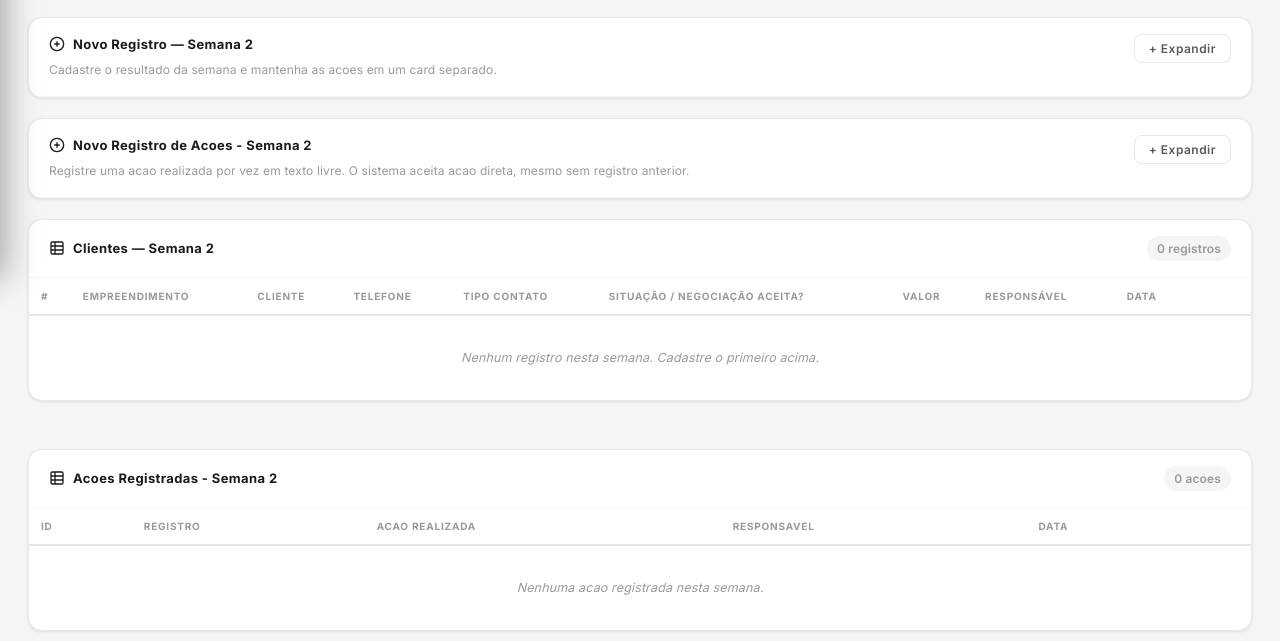
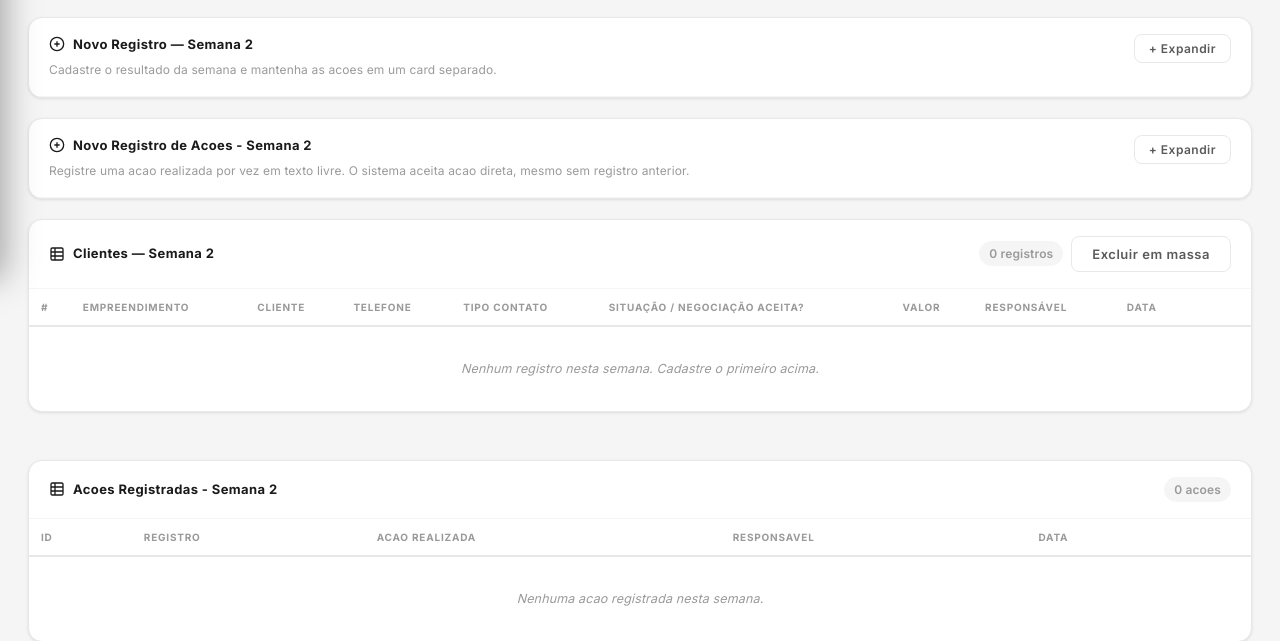
Before and after one commit to bWS7/build_flow, a Flask app: page /relacionamento/?semana=2 in a window 1280 px wide. Shown: the part 522-1163 px from the top of the page. Run offline with Flask 3, Linux system fonts and the light colour scheme; the visitor is signed in with stand-in values (Sample User, id 1); data comes from the database, SQL or seed files in the repository; data that the repository does not hold is empty; parts of the project's set-up code (start-up, migrations or seed data) failed here and were passed over; some libraries are stand-ins or nearby versions.

Commit message:
Corrige exclusoes em massa por semana

```diff
--- a/app/models/investidor.py
+++ b/app/models/investidor.py
@@ -18,6 +18,7 @@ SITUACAO_INVESTIDOR_OPCOES = (
 TIPO_VENDA_OPCOES = (
     'A VISTA / DIRETA',
     'DIRETA',
+    'FINANCIADA',
     'INDIRETA',
     'PARCERIA',
     'REPASSE',
--- a/app/routes/investidores.py
+++ b/app/routes/investidores.py
@@ -44,6 +44,11 @@ TIPO_VENDA_ALIAS = {
     'AVISTA / DIRETA': 'A VISTA / DIRETA',
     'AVISTA DIRETA': 'A VISTA / DIRETA',
     'DIRETA': 'DIRETA',
+    'FINANCIADA': 'FINANCIADA',
+    'FINANCIADO': 'FINANCIADA',
+    'FINANCIAMENTO': 'FINANCIADA',
+    'VENDA FINANCIADA': 'FINANCIADA',
+    'VENDAS FINANCIADAS': 'FINANCIADA',
     'INDIRETA': 'INDIRETA',
     'PARCERIA': 'PARCERIA',
     'REPASSE': 'REPASSE',
@@ -758,7 +763,13 @@ def deletar_registro(reg_id):
 @login_required
 @requer_investidores
 def deletar_todos_registros():
-    investidores = Investidor.query.all()
+    if not request.args.get('mes') or not request.args.get('semana'):
+        return jsonify({'erro': 'Informe mes e semana para excluir registros.'}), 400
+    mes_slug = _mes_slug_atual()
+    if mes_slug == PERIODO_INVESTIDORES[0]:
+        return jsonify({'erro': 'Selecione um mes e uma semana para excluir registros.'}), 400
+    semana_local = _semana_do_mes_atual()
+    investidores = _consultar_investidores_periodo(mes_slug, semana_local=semana_local)
     if not investidores:
         return jsonify({'sucesso': True, 'quantidade': 0})
     for investidor in investidores:
--- a/app/routes/relacionamento.py
+++ b/app/routes/relacionamento.py
@@ -407,3 +407,31 @@ def deletar_registro(reg_id):
     db.session.commit()
     _broadcast_update(semana)
     return jsonify({'sucesso': True})
+
+
+@relacionamento_bp.route('/registros', methods=['DELETE'])
+@login_required
+@requer_relacionamento_ou_admin
+def deletar_registros_semana():
+    if not request.args.get('semana'):
+        return jsonify({'erro': 'Informe a semana para excluir registros.'}), 400
+    semana = _parse_semana(request.args.get('semana', semana_padrao_preenchimento()))
+    if semana is None:
+        return jsonify({'erro': 'Semana invalida.'}), 400
+    bloqueio = _garantir_semana_editavel(semana)
+    if bloqueio:
+        return bloqueio
+
+    registros = Relacionamento.query.filter_by(semana=semana).all()
+    registros_permitidos = [reg for reg in registros if _pode_gerenciar_registro(reg)]
+    if registros and len(registros_permitidos) != len(registros) and not current_user.can_manage_admin():
+        return jsonify({'erro': 'Voce so pode excluir em massa registros criados por voce.'}), 403
+    if not registros_permitidos:
+        return jsonify({'sucesso': True, 'quantidade': 0})
+
+    for reg in registros_permitidos:
+        registrar_exclusao_auditoria(scope='relacionamento', instance=reg, usuario_id=current_user.id, registro_tipo='relacionamento_registro')
+        db.session.delete(reg)
+    db.session.commit()
+    _broadcast_update(semana)
+    return jsonify({'sucesso': True, 'quantidade': len(registros_permitidos)})
--- a/app/routes/vendas.py
+++ b/app/routes/vendas.py
@@ -795,7 +795,13 @@ def deletar_registro(reg_id):
 @login_required
 @requer_vendas
 def deletar_todos_registros():
-    vendas = Venda.query.all()
+    if not request.args.get('mes') or not request.args.get('semana'):
+        return jsonify({'erro': 'Informe mes e semana para excluir registros.'}), 400
+    mes_slug = _mes_slug_atual()
+    if mes_slug == RESUMO_TRIMESTRAL[0]:
+        return jsonify({'erro': 'Selecione um mes e uma semana para excluir registros.'}), 400
+    semana_local = _semana_do_mes_atual()
+    vendas = _consultar_vendas_periodo(mes_slug, semana_local=semana_local)
     if not vendas:
         return jsonify({'sucesso': True, 'quantidade': 0})
     for venda in vendas:
--- a/app/static/css/relacionamento.css
+++ b/app/static/css/relacionamento.css
@@ -249,6 +249,14 @@
   padding: 3px 10px; border-radius: 99px;
 }
 
+.section-header__actions {
+  display: flex;
+  align-items: center;
+  gap: 8px;
+  flex-wrap: wrap;
+  justify-content: flex-end;
+}
+
 .cadastro-form {
   padding: 20px;
   display: flex;
--- a/app/static/js/relacionamento.js
+++ b/app/static/js/relacionamento.js
@@ -2,7 +2,7 @@
 
 let registrosCache = [];
 let acoesCache = [];
-let deleteState = { id: null, btnEl: null };
+let deleteState = { id: null, btnEl: null, mode: 'single' };
 const MESES_RELACIONAMENTO = ['abril', 'maio', 'junho'];
 
 function renderizarOpcoesAcao() {
@@ -26,7 +26,7 @@ function aplicarBloqueioEdicao() {
   document.querySelectorAll('#form-cadastro input, #form-cadastro select, #form-cadastro textarea, #form-cadastro button, #form-acao input, #form-acao select, #form-acao textarea, #form-acao button, #form-ficha input, #form-ficha select, #form-ficha textarea, #form-ficha button').forEach((el) => {
     el.disabled = true;
   });
-  ['toggle-form', 'toggle-action-form', 'confirm-delete-btn'].forEach((id) => {
+  ['toggle-form', 'toggle-action-form', 'confirm-delete-btn', 'btn-delete-all'].forEach((id) => {
     const el = document.getElementById(id);
     if (el) el.disabled = true;
   });
@@ -189,13 +189,30 @@ function closeFicha() {
 }
 
 function openDeleteModal(id, btnEl) {
-  deleteState = { id, btnEl };
+  deleteState = { id, btnEl, mode: 'single' };
+  const titleEl = document.getElementById('delete-modal-title');
+  const textEl = document.getElementById('delete-modal-text');
+  const confirmEl = document.getElementById('confirm-delete-btn');
+  if (titleEl) titleEl.textContent = 'Excluir registro';
+  if (textEl) textEl.textContent = 'Deseja excluir este registro? Essa acao nao podera ser desfeita.';
+  if (confirmEl) confirmEl.textContent = 'Excluir';
   document.getElementById('modal-delete').removeAttribute('hidden');
 }
 
 function closeDeleteModal() {
-  deleteState = { id: null, btnEl: null };
+  deleteState = { id: null, btnEl: null, mode: 'single' };
   document.getElementById('modal-delete').setAttribute('hidden', '');
+}
+
+function openDeleteAllModal() {
+  deleteState = { id: null, btnEl: document.getElementById('btn-delete-all'), mode: 'all' };
+  const titleEl = document.getElementById('delete-modal-title');
+  const textEl = document.getElementById('delete-modal-text');
+  const confirmEl = document.getElementById('confirm-delete-btn');
+  if (titleEl) titleEl.textContent = 'Excluir registros da semana';
+  if (textEl) textEl.textContent = 'Deseja realmente excluir os registros de inadimplencia desta semana? Essa acao nao podera ser desfeita.';
+  if (confirmEl) confirmEl.textContent = 'Excluir semana';
+  document.getElementById('modal-delete').removeAttribute('hidden');
 }
 
 function toggleMesRelacionamento(mesId) {
@@ -381,24 +398,27 @@ async function deletarRegistro(id, btnEl) {
 }
 
 async function confirmarExclusaoRegistro() {
-  const { id, btnEl } = deleteState;
-  if (!id || !btnEl) return;
+  const { id, btnEl, mode } = deleteState;
+  if (!btnEl || (mode !== 'all' && !id)) return;
 
   closeDeleteModal();
   btnEl.disabled = true;
 
   try {
-    const resp = await fetch(`/relacionamento/registro/${id}`, {
+    const url = mode === 'all'
+      ? `/relacionamento/registros?semana=${encodeURIComponent(SEMANA_ATUAL)}`
+      : `/relacionamento/registro/${id}`;
+    const resp = await fetch(url, {
       method: 'DELETE',
       headers: csrfHeaders(),
     });
     const json = await resp.json();
     if (resp.ok && json.sucesso) {
-      const atualizados = registrosCache.filter((registro) => registro.id !== id);
+      const atualizados = mode === 'all' ? [] : registrosCache.filter((registro) => registro.id !== id);
       renderizarTabela(atualizados);
       renderizarTabelaAcoes(acoesCache);
       renderizarOpcoesAcao();
-      showToast('Registro excluido com sucesso!', 'success');
+      showToast(mode === 'all' ? `${json.quantidade || 0} registros da semana foram excluidos.` : 'Registro excluido com sucesso!', 'success');
       _buscarAtualizacao();
     } else {
       showToast(json.erro || 'Erro ao excluir.', 'error');
@@ -544,6 +564,10 @@ document.addEventListener('DOMContentLoaded', () => {
   if (confirmDeleteBtn) {
     confirmDeleteBtn.addEventListener('click', confirmarExclusaoRegistro);
   }
+  const deleteAllBtn = document.getElementById('btn-delete-all');
+  if (deleteAllBtn) {
+    deleteAllBtn.addEventListener('click', openDeleteAllModal);
+  }
   MESES_RELACIONAMENTO.forEach((mesId) => {
     const body = document.getElementById(`body-${mesId}`);
     const arrow = document.getElementById(`arrow-${mesId}`);
--- a/app/templates/relacionamento/index.html
+++ b/app/templates/relacionamento/index.html
@@ -333,7 +333,12 @@
           <svg width="16" height="16" viewBox="0 0 24 24" fill="none" stroke="currentColor" stroke-width="2"><rect x="3" y="3" width="18" height="18" rx="2"/><path d="M3 9h18M3 15h18M9 3v18"/></svg>
           Clientes — Semana {{ semana_atual }}
         </h3>
-        <span class="section-header__count" id="total-registros">{{ registros|length }} registros</span>
+        <div class="section-header__actions">
+          <span class="section-header__count" id="total-registros">{{ registros|length }} registros</span>
+          <button class="btn btn--ghost" type="button" id="btn-delete-all" title="Excluir em massa" {% if not permite_edicao %}disabled{% endif %}>
+            Excluir em massa
+          </button>
+        </div>
       </div>
       <div class="table-wrap">
         <table class="data-table" id="tabela-clientes">
@@ -415,10 +420,10 @@
 <div id="modal-delete" class="modal-overlay" hidden onclick="if(event.target===this)closeDeleteModal()">
   <div class="modal modal--confirm">
     <div class="modal__header">
-      <h4>Excluir registro</h4>
+      <h4 id="delete-modal-title">Excluir registro</h4>
       <button class="modal__close" type="button" onclick="closeDeleteModal()">×</button>
     </div>
-    <p class="confirm-modal__text">Deseja excluir este registro? Essa ação não poderá ser desfeita.</p>
+    <p class="confirm-modal__text" id="delete-modal-text">Deseja excluir este registro? Essa ação não poderá ser desfeita.</p>
     <div class="modal__actions">
       <button class="btn btn--ghost" type="button" onclick="closeDeleteModal()">Cancelar</button>
       <button class="btn btn--primary" type="button" id="confirm-delete-btn">Excluir</button>
```
Also changed, not shown: app/static/js/investidores.js (+6 -5 lines), app/static/js/vendas.js (+6 -5 lines).
